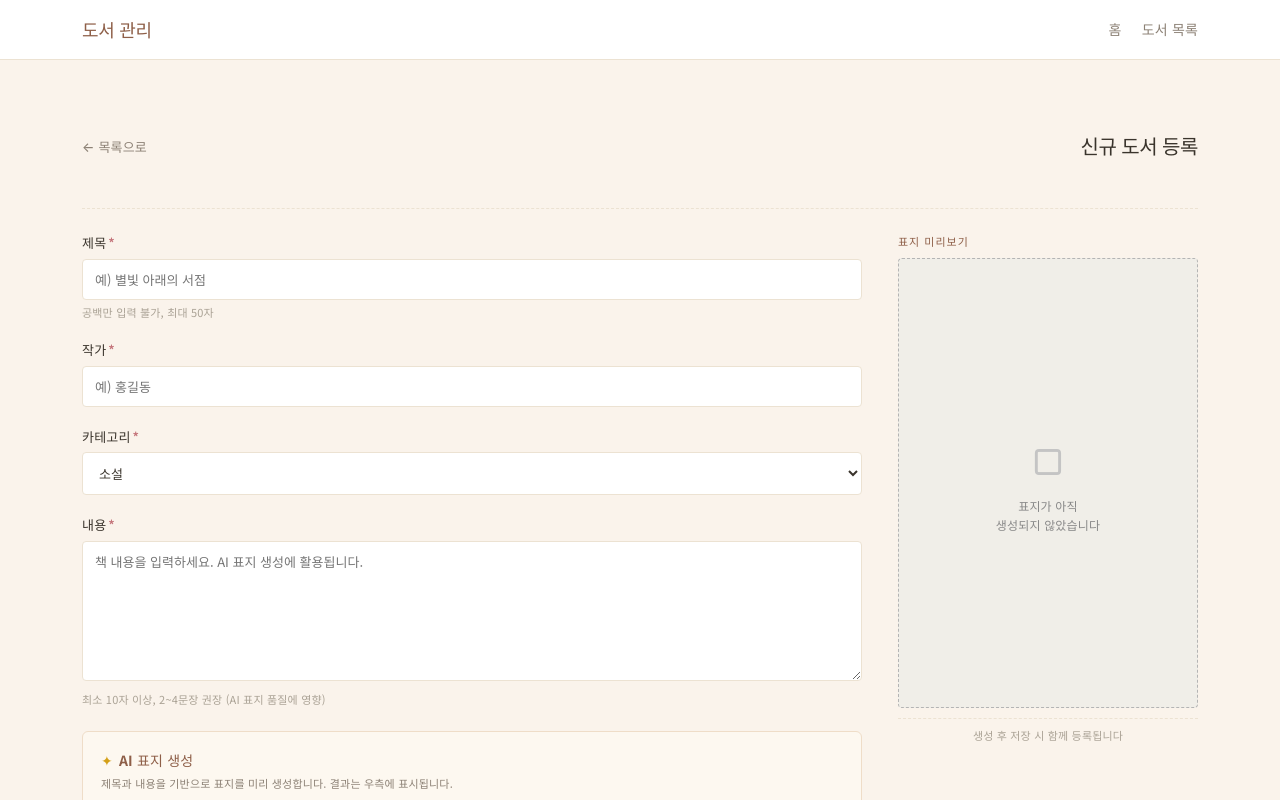
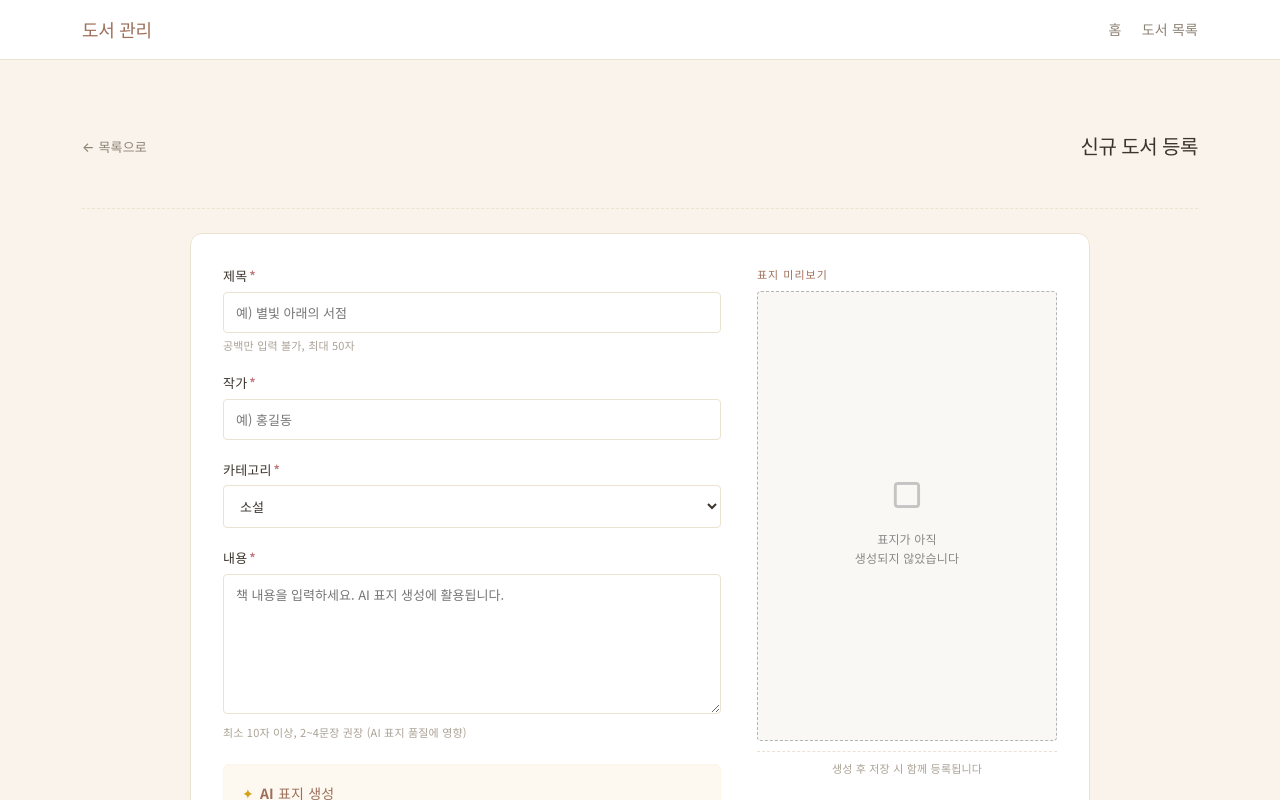
Before and after one commit to itmdlek-tech/mini-project23, a React (Vite) app: page /books/new in a window 1280 px wide. Shown: the top 800 px of the page. Built offline with nearby package versions, Linux system fonts and the light colour scheme.

Commit message:
색상 조정 및 배경 외곽선 추가, 표지없음일때 재생성 -> 생성

```diff
--- a/src/App.css
+++ b/src/App.css
@@ -12,12 +12,12 @@
   --text-muted: #8c8175;
   --text-soft: #aaa295;
 
-  --accent: #b8866c;        /* dusty terracotta */
-  --accent-dark: #8e5f48;
-  --accent-light: #efddc8;
+  --accent: #c29580;        /* 조금 더 연한 톤 */
+  --accent-dark: #9e705b;   /* 조금 더 연한 톤 */
+  --accent-light: #fff5e8;
 
   --danger: #c4747a;
-  --danger-soft: #fbe6e8;
+  --danger-soft: #ff0019;
 }
 
 /* =================
@@ -259,6 +259,12 @@ input, textarea, select {
   display: grid;
   grid-template-columns: 280px 1fr;
   gap: 32px;
+  border: 1px solid var(--border);
+  border-radius: 12px;
+  padding: 32px;
+  background: var(--surface);
+  max-width: 900px;
+  margin: 0 auto;
 }
 
 .detail-cover {
@@ -323,6 +329,12 @@ input, textarea, select {
   grid-template-columns: 1fr 300px;
   gap: 36px;
   align-items: start;
+  border: 1px solid var(--border);
+  border-radius: 12px;
+  padding: 32px;
+  background: var(--surface);
+  max-width: 900px;
+  margin: 0 auto;
 }
 
 .form-group {
@@ -454,7 +466,7 @@ input, textarea, select {
 
 .cover-preview {
   aspect-ratio: 2/3;
-  background: #f0eee8;
+  background: #f9f8f4;
   border: 1px dashed #b4b4b4;
   border-radius: 4px;
   display: flex;
--- a/src/pages/BookEditPage.jsx
+++ b/src/pages/BookEditPage.jsx
@@ -193,13 +193,15 @@ function BookEditPage() {
 
           <div className="ai-section">
             <div className="ai-section-title">
-              AI 표지 재생성
+              AI 표지 {coverImage ? '재생성' : '생성'}
               <span style={{ fontSize: 11, color: '#888', fontWeight: 400, marginLeft: 6 }}>
                 선택
               </span>
             </div>
             <div className="ai-section-desc">
-              현재 표지를 새로 생성합니다. 우측 미리보기에서 결과 확인 후 저장하세요.
+              {coverImage
+                ? '현재 표지를 새로 생성합니다. 우측 미리보기에서 결과 확인 후 저장하세요.'
+                : '새로운 표지를 생성합니다. 우측 미리보기에서 결과 확인 후 저장하세요.'}
             </div>
 
             <div className="form-group">
@@ -229,7 +231,7 @@ function BookEditPage() {
             </div>
 
             <button className="btn btn-ai" onClick={handleGenerate} disabled={generating || submitting}>
-              {generating ? '생성 중... (수십초 소요)' : 'AI 표지 재생성하기'}
+              {generating ? '생성 중... (수십초 소요)' : (coverImage ? 'AI 표지 재생성하기' : 'AI 표지 생성하기')}
             </button>
           </div>
 
```
